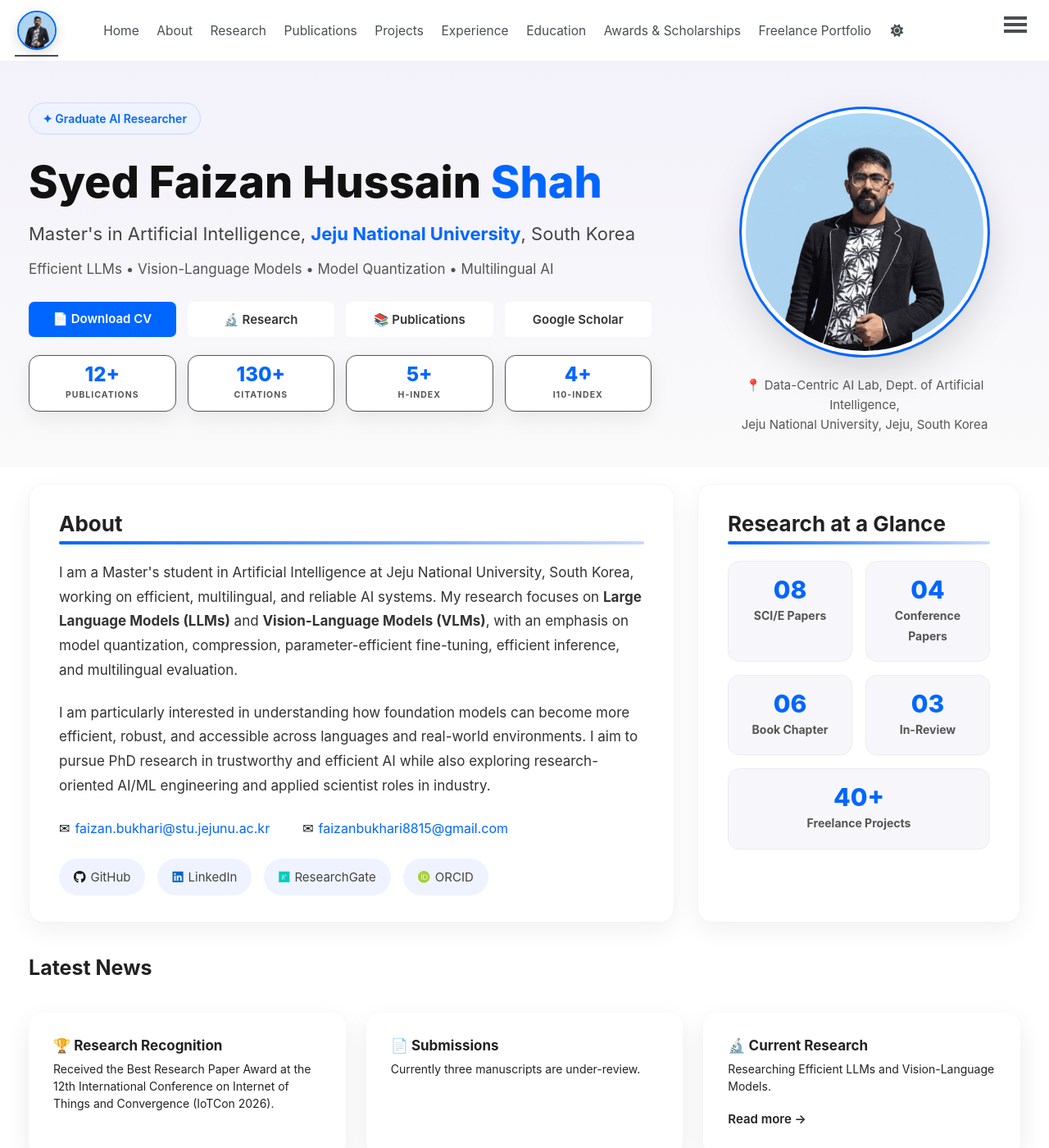
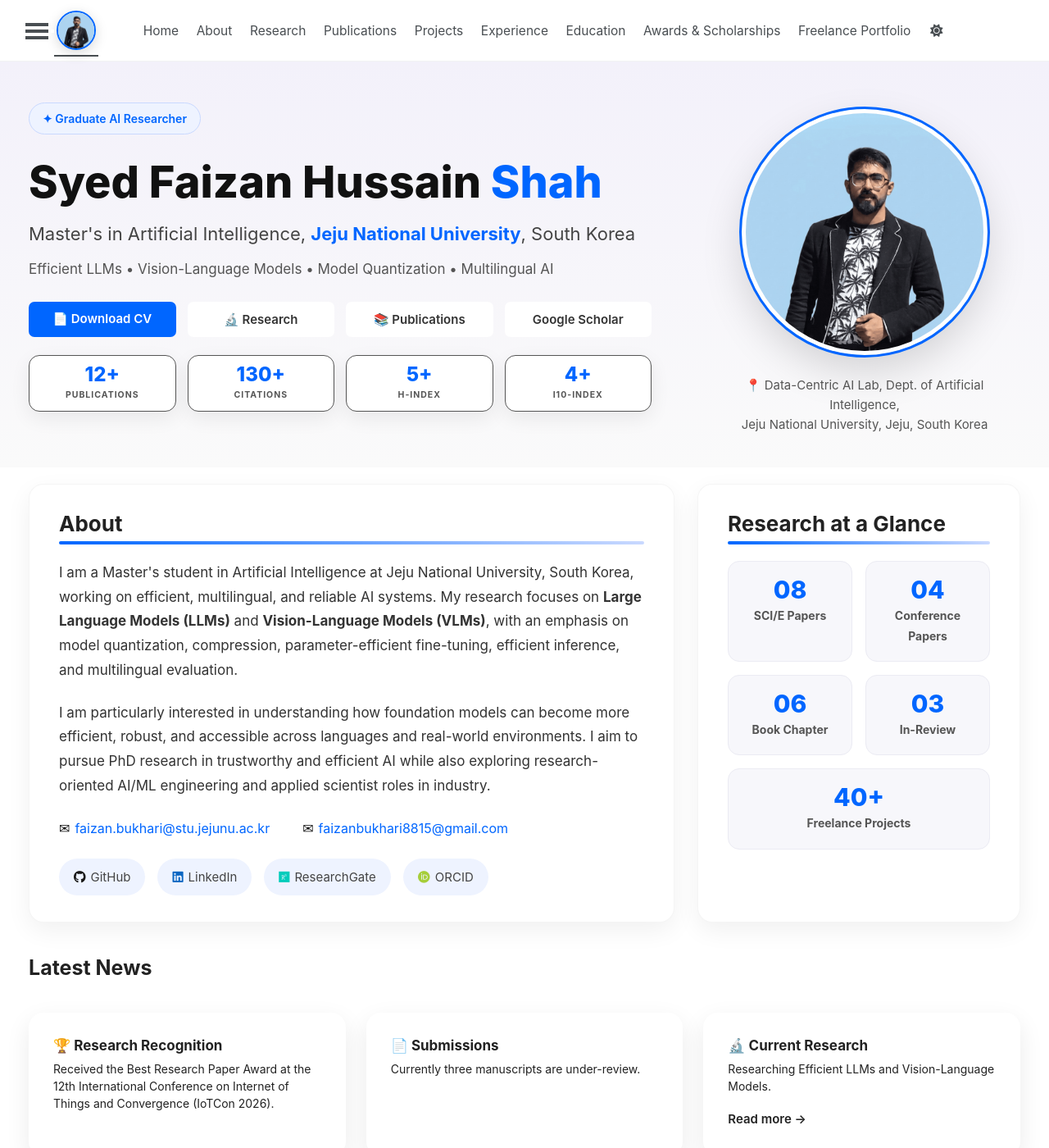
Before and after one commit to Fazi743/Fazi743.github.io, a Jekyll site: the page built from index.html, in a window 1280 px wide and 1400 px high. Shown: the whole window at 82% size. Built offline with Jekyll 4.4.1, drawn with Linux system fonts in a browser that asks for light colours; a style sheet for code colours, icons or effects is not loaded.

Commit message:
Update custom.css

```diff
--- a/assets/css/custom.css
+++ b/assets/css/custom.css
@@ -34,6 +34,16 @@
 /* ---------- Header: slightly more compact ---------- */
 .masthead__inner-wrap{ padding:0.35em 1em; }          /* was ~1em: lowers bar height */
 
+.greedy-nav{ display:flex; align-items:center; }
+.greedy-nav button{
+  position:static;
+  height:auto;
+  margin-left:6px;
+  padding:0 0.4rem;
+  display:flex; align-items:center;
+}
+.greedy-nav .hidden-links{ right:auto; left:0; }   /* dropdown opens under the menu, not at the far right */
+
 .greedy-nav a{
   margin:0 0.45rem;        /* was 1rem each side */
   padding:0.35rem 0.15rem;
@@ -46,7 +56,7 @@
   bottom:2px;
 }   /* thinner active underline */
 
-.greedy-nav .visible-links{ gap:0; }
+.greedy-nav .visible-links{ gap:0; display:flex; align-items:center; }
 
 .navbar-avatar{ width:42px; height:42px; }            /* was 48px */
 .masthead .site-logo img{ max-width:42px; }
```
